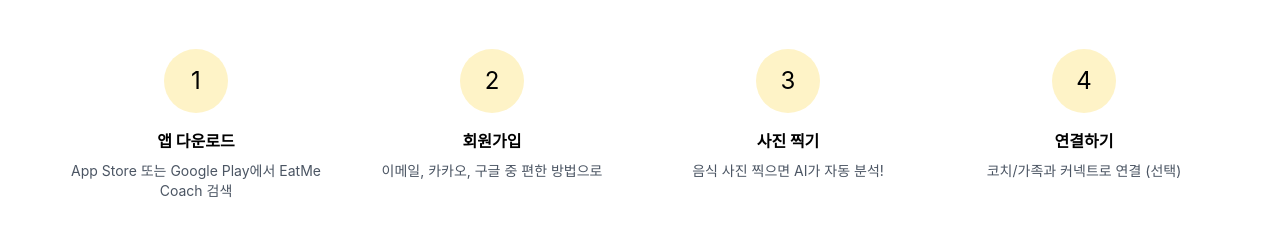
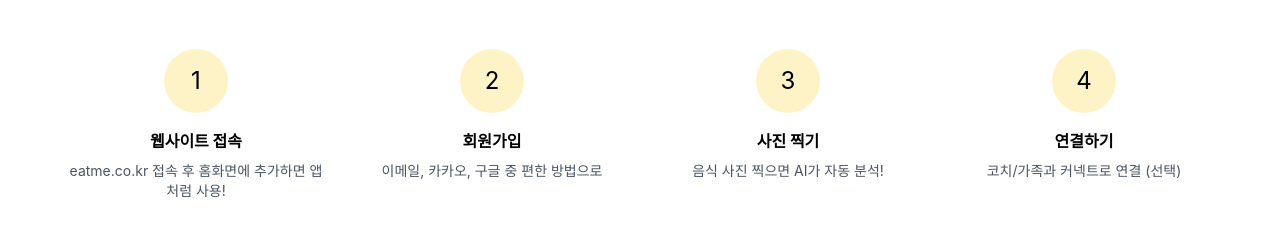
Before and after one commit to GINI1713/eatme-landing, a React (Vite) app: page / in a window 1280 px wide. Shown: the part 2660-2911 px from the top of the page. Built offline with nearby package versions, Linux system fonts and the light colour scheme.

Commit message:
fix: 사용법 1단계를 웹사이트 접속으로 수정

```diff
--- a/src/App.tsx
+++ b/src/App.tsx
@@ -308,8 +308,8 @@ function App() {
           <div className="grid md:grid-cols-4 gap-8">
             <div className="text-center">
               <div className="w-16 h-16 bg-amber-100 rounded-full flex items-center justify-center text-2xl mx-auto mb-4">1</div>
-              <h3 className="font-bold mb-2">앱 다운로드</h3>
-              <p className="text-gray-600 text-sm">App Store 또는 Google Play에서 EatMe Coach 검색</p>
+              <h3 className="font-bold mb-2">웹사이트 접속</h3>
+              <p className="text-gray-600 text-sm">eatme.co.kr 접속 후 홈화면에 추가하면 앱처럼 사용!</p>
             </div>
             <div className="text-center">
               <div className="w-16 h-16 bg-amber-100 rounded-full flex items-center justify-center text-2xl mx-auto mb-4">2</div>
```
